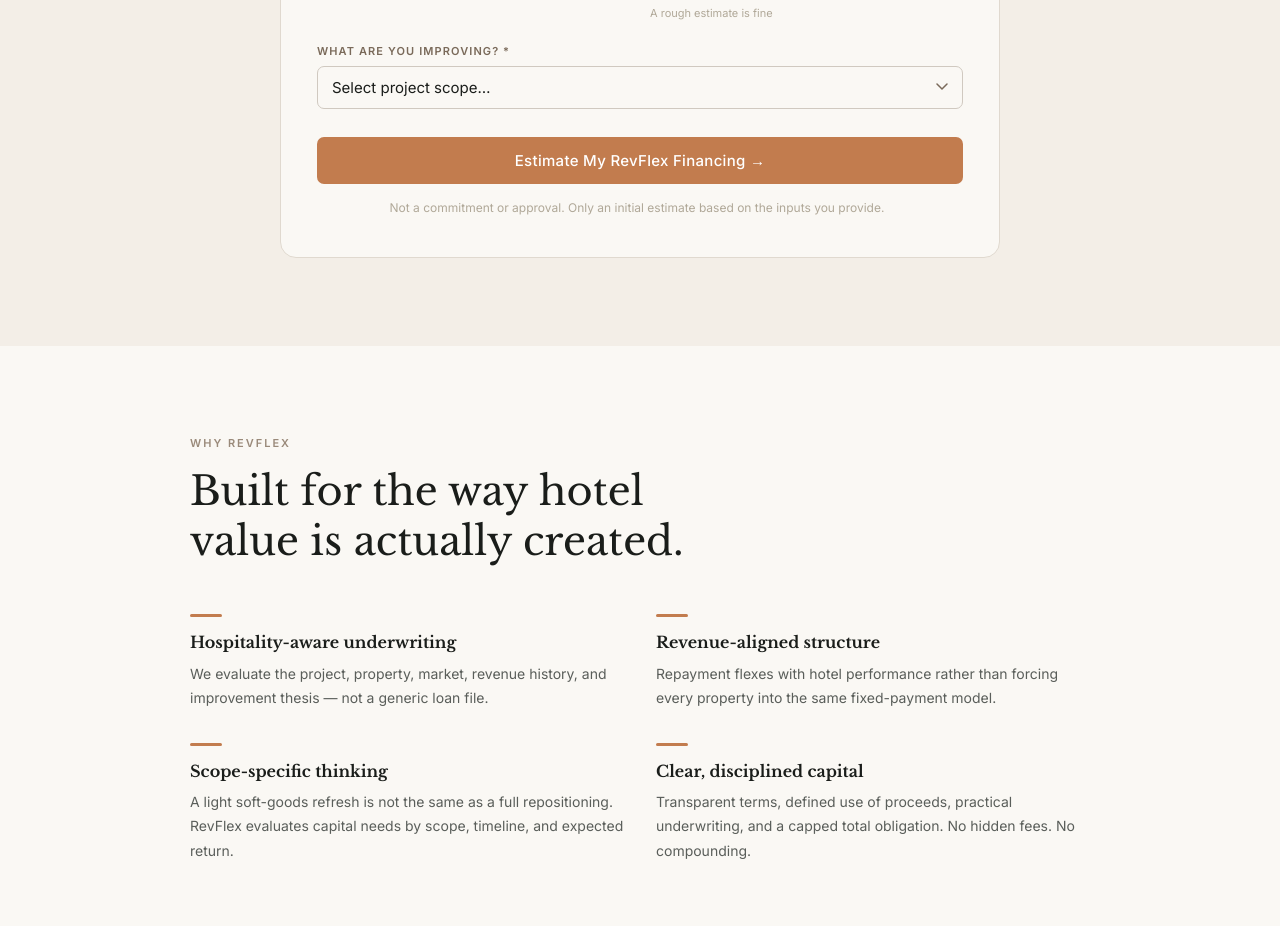
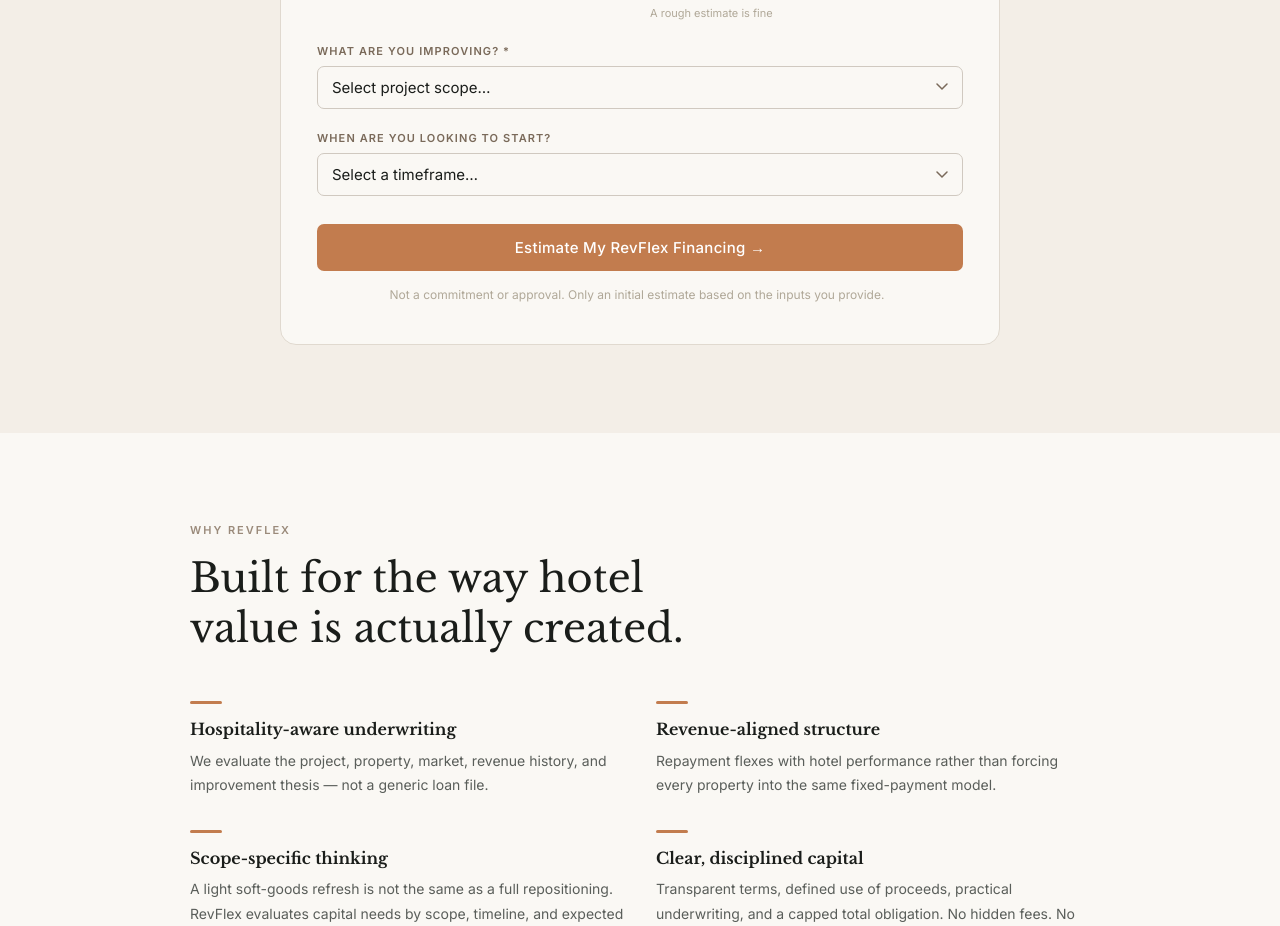
Before and after one commit to RevFlex/revflex-pip, a Next.js app: page / in a window 1280 px wide. Shown: the part 3140-4066 px from the top of the page. Built offline with nearby package versions, Linux system fonts and the light colour scheme.

Commit message:
Update Calculator.jsx

```diff
--- a/components/Calculator.jsx
+++ b/components/Calculator.jsx
@@ -112,7 +112,7 @@
 export default function Calculator() {
   const [form, setForm] = useState({
     propertyName: '', rooms: '', adr: '',
-    occupancy: '', projectScope: '', projectCost: '', role: '', website: '',
+    occupancy: '', projectScope: '', projectCost: '', timeline: '', role: '', website: '',
   })
   const [submitted, setSubmitted] = useState(false)
   const [result, setResult] = useState(null)
@@ -154,7 +154,7 @@
             {form.propertyName ? `Here's your estimate, ${form.propertyName}.` : "Here's your estimate."}
           </h2>
           <p style={{ fontSize: '15px', color: '#5A5E5A', lineHeight: '1.7' }}>
-            Ready to continue? Select your role below and submit your inquiry — we'll be in touch within one business day.
+            Ready to continue? Select your role below and request early access — we'll be in touch as we select our founding properties.
           </p>
         </div>
       <div style={{ background: '#FAF8F4', borderRadius: '16px', border: '1px solid #E0D9CF', overflow: 'hidden' }}>
@@ -227,7 +227,7 @@
 
           <div style={{ display: 'flex', gap: '12px', flexWrap: 'wrap' }}>
             <a
-              href={`mailto:hello@revflex.co?subject=RevFlex Inquiry — ${encodeURIComponent(form.propertyName || 'Property')}&body=Estimated advance: ${fmt(result.advance)}%0AScope: ${result.scopeLabel}%0AProperty: ${form.propertyName}%0ARooms: ${form.rooms}%0AWebsite: ${form.website}`}
+              href={`mailto:hello@revflex.co?subject=RevFlex Inquiry — ${encodeURIComponent(form.propertyName || 'Property')}&body=Estimated advance: ${fmt(result.advance)}%0AScope: ${result.scopeLabel}%0AProperty: ${form.propertyName}%0ARooms: ${form.rooms}%0ATimeline: ${form.timeline}%0AWebsite: ${form.website}`}
               style={{
                 background: '#C27C4E', color: '#fff', fontSize: '14px', fontWeight: '500',
                 padding: '12px 24px', borderRadius: '7px', textDecoration: 'none', display: 'inline-block'
@@ -236,7 +236,7 @@
               Request Early Access →
             </a>
             <button
-              onClick={() => { setSubmitted(false); setResult(null); setForm({ propertyName: '', rooms: '', adr: '', occupancy: '', projectScope: '', projectCost: '', role: '', website: '' }) }}
+              onClick={() => { setSubmitted(false); setResult(null); setForm({ propertyName: '', rooms: '', adr: '', occupancy: '', projectScope: '', projectCost: '', timeline: '', role: '', website: '' }) }}
               style={{
                 background: 'transparent', color: '#7A6A5A', fontSize: '14px',
                 padding: '12px 20px', border: '1px solid #D0C9C0', borderRadius: '7px', cursor: 'pointer'
@@ -326,6 +326,18 @@
           {errors.projectScope && <div style={{ fontSize: '12px', color: '#C0392B', marginTop: '4px' }}>{errors.projectScope}</div>}
         </div>
 
+        <div style={{ gridColumn: '1 / -1' }}>
+          <label style={labelStyle}>When Are You Looking to Start?</label>
+          <select style={selectStyle} value={form.timeline} onChange={e => set('timeline', e.target.value)}>
+            <option value="">Select a timeframe…</option>
+            <option value="immediate">Immediately / Within 30 days</option>
+            <option value="1-3mo">1–3 months</option>
+            <option value="3-6mo">3–6 months</option>
+            <option value="6-12mo">6–12 months</option>
+            <option value="exploring">Just exploring for now</option>
+          </select>
+        </div>
+
 
 
       </div>
```
